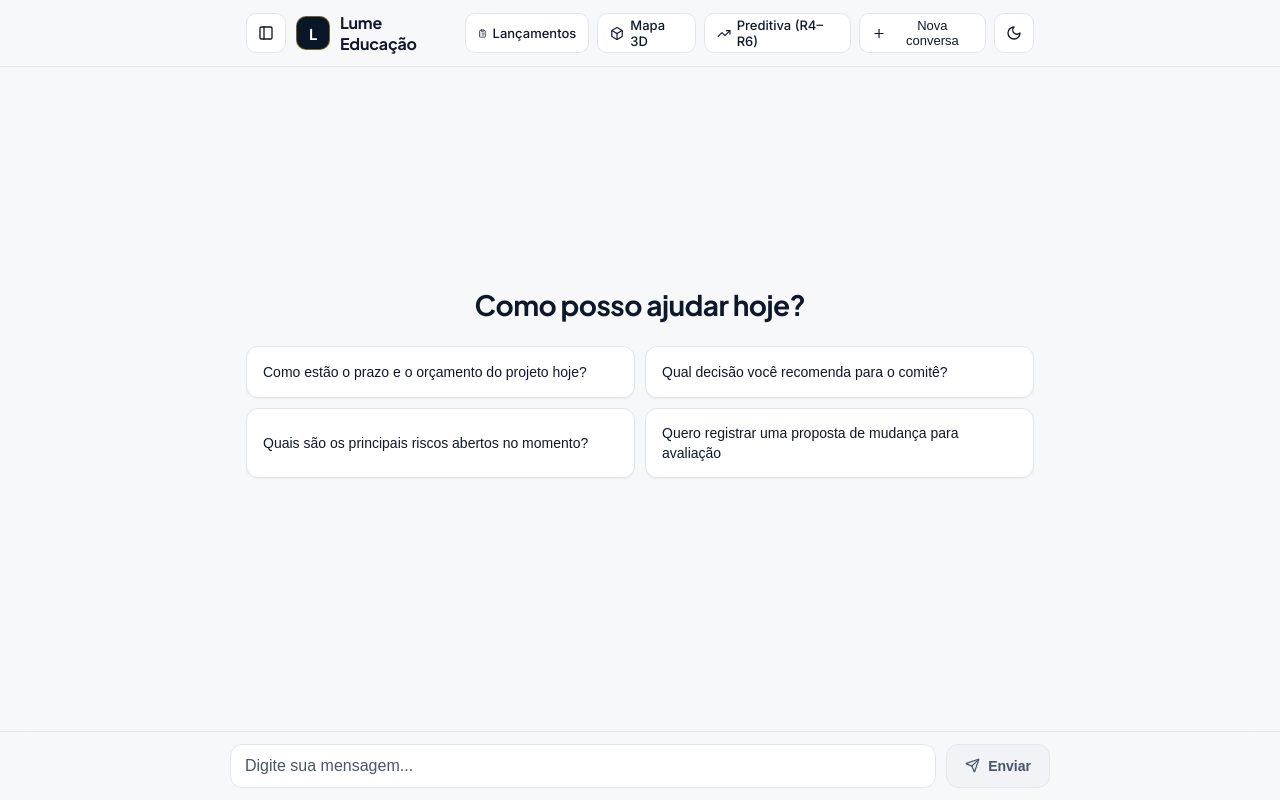
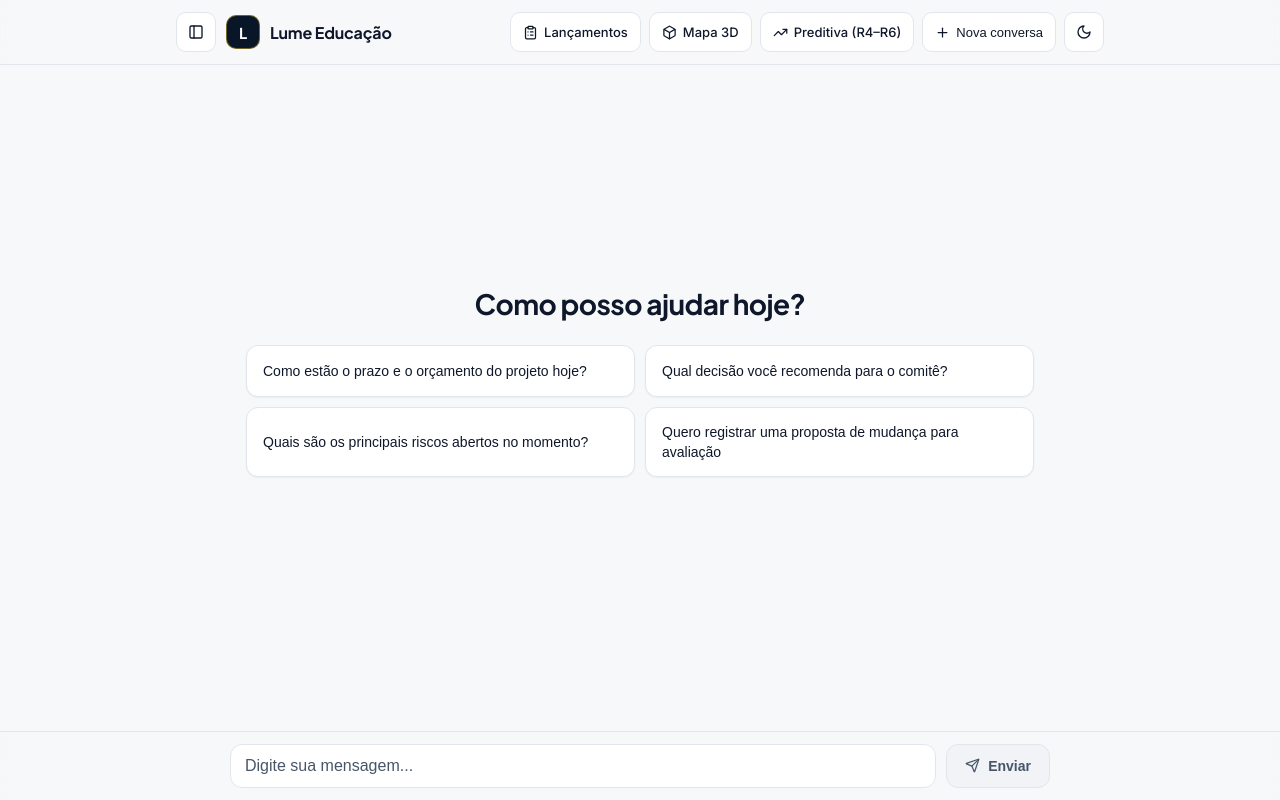
Before and after one commit to JMelloKDJ/lume-educacao, a Next.js app: page / in a window 1280 px wide. Built offline with nearby package versions, Linux system fonts and the light colour scheme.

Commit message:
Update page.tsx

```diff
--- a/src/app/page.tsx
+++ b/src/app/page.tsx
@@ -314,10 +314,11 @@ export default function LumeChatPage() {
       >
         <div
           style={{
-            maxWidth: "820px",
+            maxWidth: "960px",
             margin: "0 auto",
             padding: "12px 16px",
             display: "flex",
+            flexWrap: "wrap",
             alignItems: "center",
             justifyContent: "space-between",
             gap: "12px",
@@ -362,7 +363,7 @@ export default function LumeChatPage() {
             </span>
           </div>
 
-          <div style={{ display: "flex", alignItems: "center", gap: "8px" }}>
+          <div style={{ display: "flex", flexWrap: "wrap", alignItems: "center", gap: "8px" }}>
             <Link
               href="/lancamentos"
               className="lume-btn-ghost"
```
